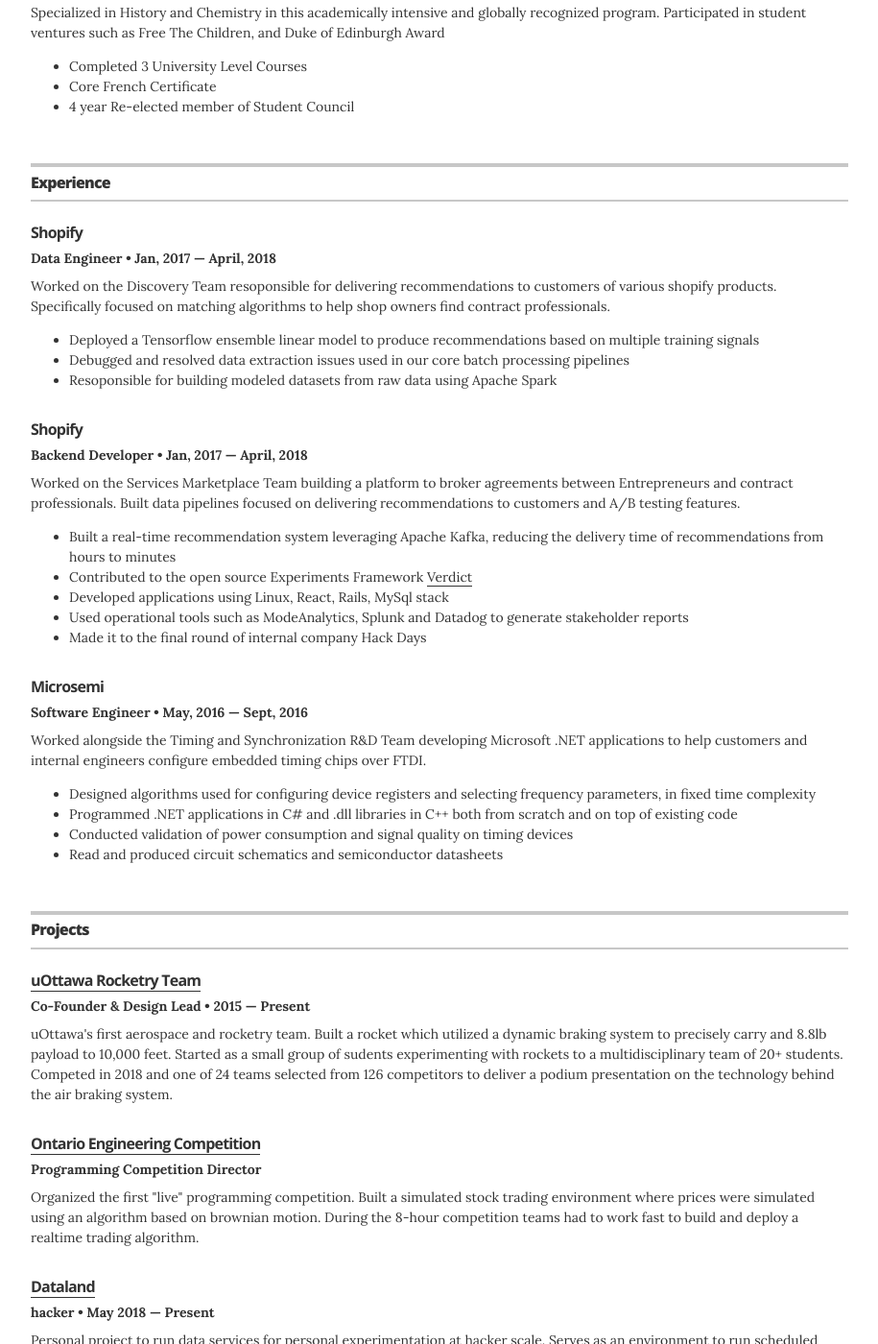
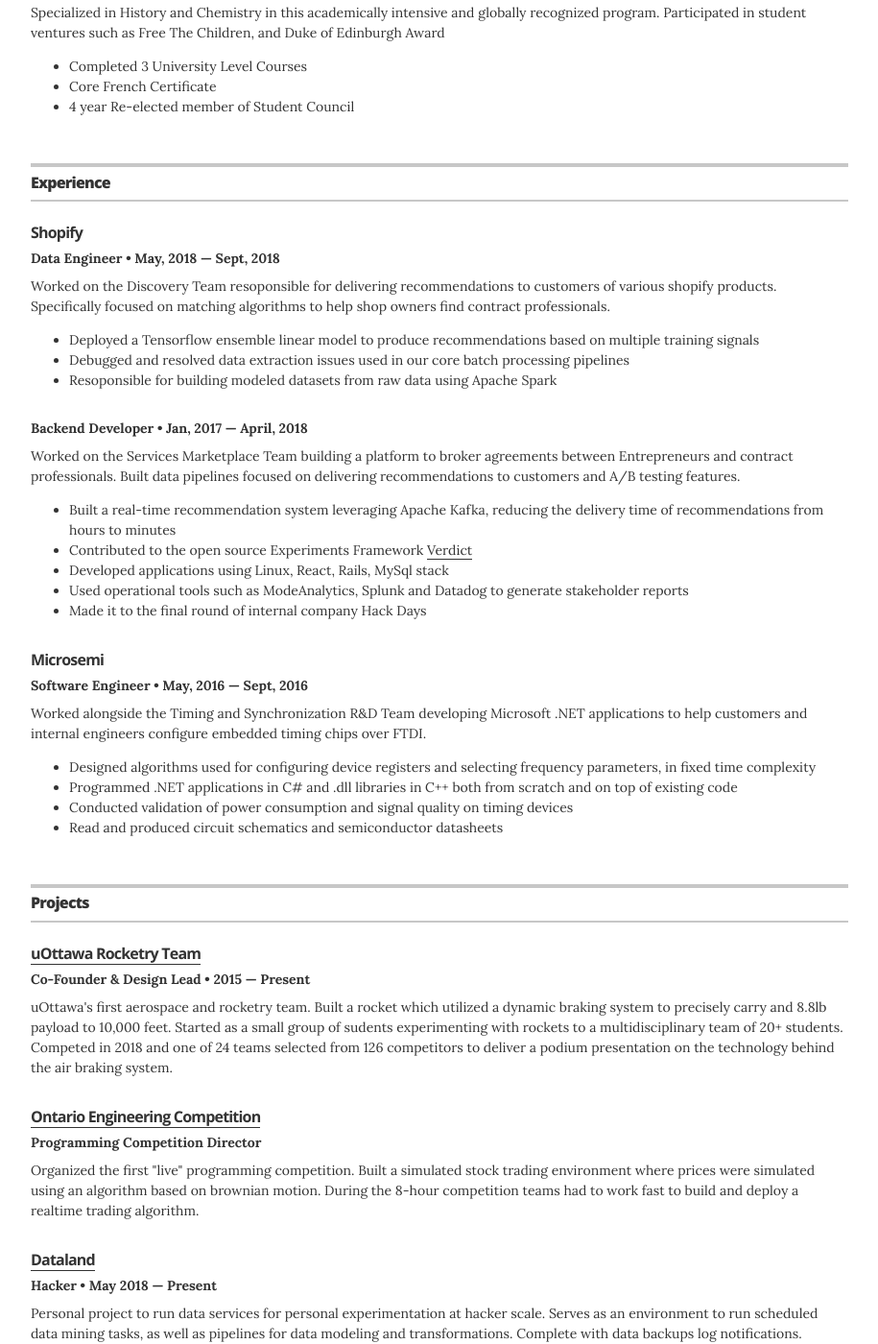
Before and after one commit to jglovier/resume-template, a Jekyll site: the page built from index.html, in a window 1280 px wide and 1400 px high, scrolled down 854 px. Shown: the whole window at 96% size, without its empty margins (182-1097 px from the left). Built offline with Jekyll 4.4.1, drawn with Linux system fonts in a browser that asks for light colours.

Commit message:
fix some dates

```diff
--- a/_data/experience.yml
+++ b/_data/experience.yml
@@ -1,6 +1,6 @@
 - company: Shopify
   position: Data Engineer
-  duration: Jan, 2017 &mdash; April, 2018
+  duration: May, 2018 &mdash; Sept, 2018
   summary: >
     Worked on the Discovery Team resoponsible for delivering recommendations to customers of various shopify products.
     Specifically focused on matching algorithms to help shop owners find contract professionals.
@@ -9,8 +9,7 @@
     - Debugged and resolved data extraction issues used in our core batch processing pipelines
     - Resoponsible for building modeled datasets from raw data using Apache Spark
 
-- company: Shopify
-  position: Backend Developer
+- position: Backend Developer
   duration: Jan, 2017 &mdash; April, 2018
   summary: >
     Worked on the Services Marketplace Team building a platform to broker agreements between
--- a/_data/projects.yml
+++ b/_data/projects.yml
@@ -18,7 +18,7 @@
     and deploy a realtime trading algorithm.
 
 - project: Dataland
-  role: hacker
+  role: Hacker
   url: https://github.com/NikhilPeri/data-land
   duration: May 2018 &mdash; Present
   description:
```
